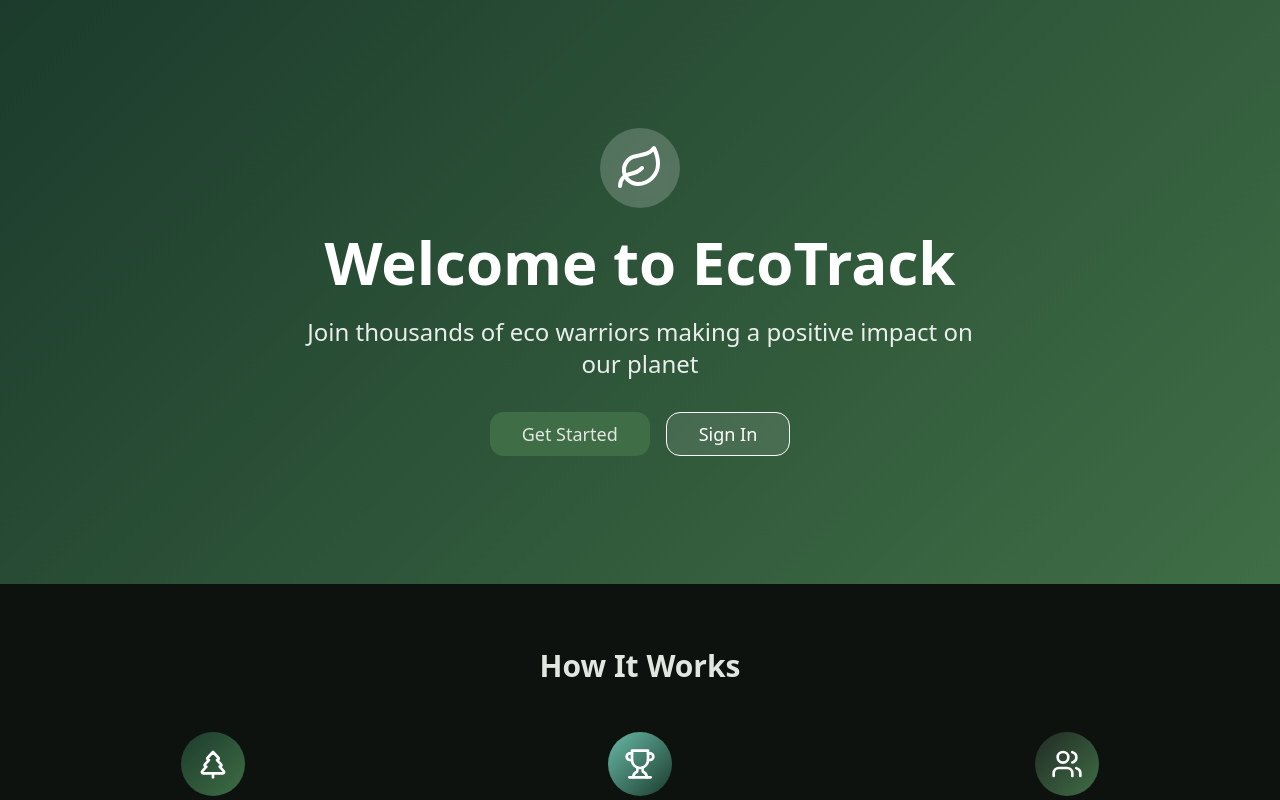
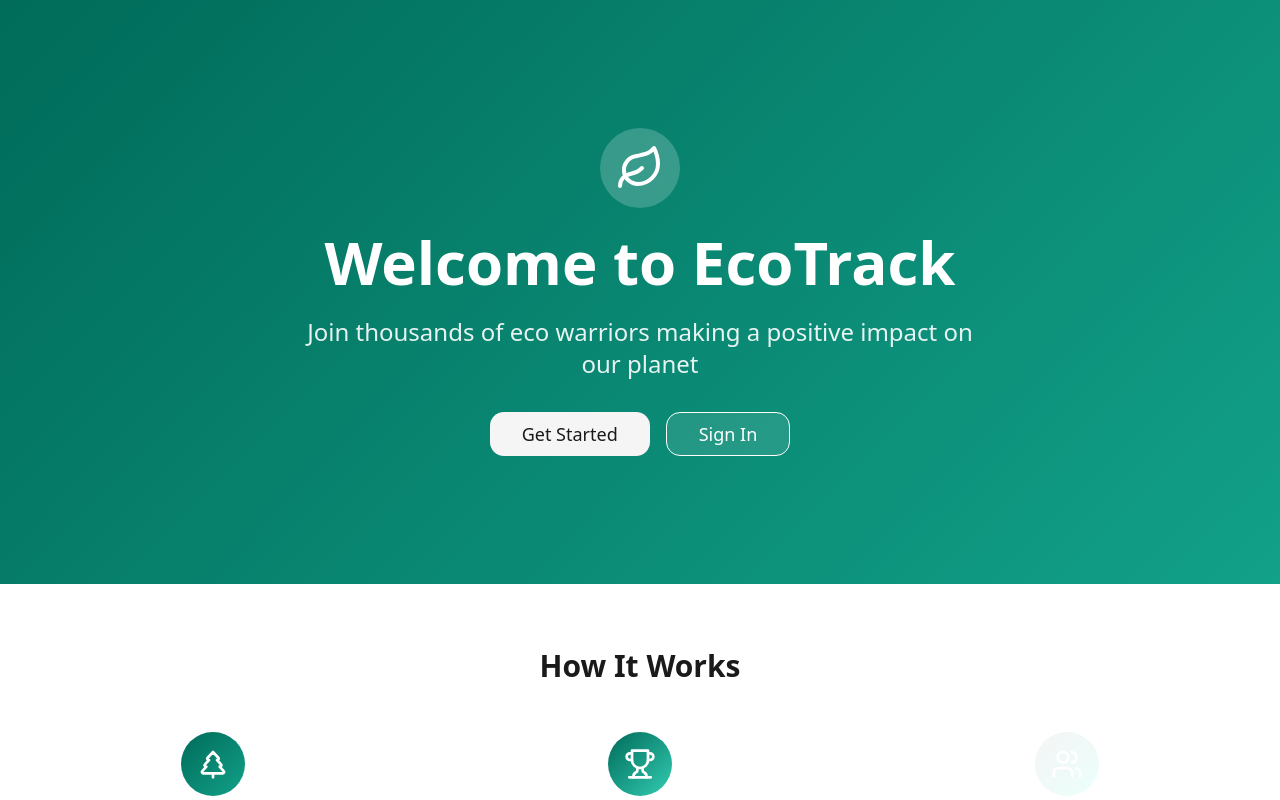
Before and after one commit to danaklv/bloom-track-path, a React (Vite) app: page / in a window 1280 px wide. Shown: the top 800 px of the page. Built offline with nearby package versions, Linux system fonts and the light colour scheme; no server answers; the HTML template or start-up script is replaced by a standard one.

Commit message:
Refactor: Update color palette

```diff
--- a/src/index.css
+++ b/src/index.css
@@ -8,53 +8,53 @@ All colors MUST be HSL.
 
 @layer base {
   :root {
-    /* Dark forest theme - cold, evergreen palette */
-    --background: 140 15% 6%;
-    --foreground: 100 10% 89%;
+    /* Clean modern theme with teal primary (#006D5B) */
+    --background: 0 0% 100%;
+    --foreground: 0 0% 10%;
 
-    --card: 135 9% 11%;
-    --card-foreground: 100 10% 89%;
+    --card: 0 0% 100%;
+    --card-foreground: 0 0% 10%;
 
-    --popover: 135 9% 11%;
-    --popover-foreground: 100 10% 89%;
+    --popover: 0 0% 100%;
+    --popover-foreground: 0 0% 10%;
 
-    /* Deep evergreen primary */
-    --primary: 151 36% 17%;
-    --primary-foreground: 100 10% 89%;
+    /* Primary teal color #006D5B */
+    --primary: 170 100% 21%;
+    --primary-foreground: 0 0% 100%;
 
-    /* Muted moss secondary */
-    --secondary: 128 27% 34%;
-    --secondary-foreground: 100 10% 89%;
+    /* Light secondary */
+    --secondary: 0 0% 96%;
+    --secondary-foreground: 0 0% 10%;
 
-    --muted: 140 12% 15%;
-    --muted-foreground: 100 8% 60%;
+    --muted: 0 0% 96%;
+    --muted-foreground: 0 0% 45%;
 
-    /* Cold cyan-blue accent */
-    --accent: 167 37% 57%;
-    --accent-foreground: 140 15% 6%;
+    /* Accent teal variant */
+    --accent: 170 100% 96%;
+    --accent-foreground: 170 100% 21%;
 
     --destructive: 0 72% 51%;
-    --destructive-foreground: 100 10% 89%;
+    --destructive-foreground: 0 0% 100%;
 
-    --border: 140 10% 20%;
-    --input: 140 10% 20%;
-    --ring: 167 37% 57%;
+    --border: 0 0% 90%;
+    --input: 0 0% 90%;
+    --ring: 170 100% 21%;
 
     --radius: 1rem;
 
-    /* Success green for achievements */
-    --success: 128 27% 34%;
-    --success-foreground: 100 10% 89%;
+    /* Success green */
+    --success: 142 71% 45%;
+    --success-foreground: 0 0% 100%;
 
-    /* Warning for alerts */
+    /* Warning */
     --warning: 45 93% 47%;
-    --warning-foreground: 140 15% 6%;
+    --warning-foreground: 0 0% 10%;
 
-    /* Gradients - cold forest tones */
-    --gradient-forest: linear-gradient(135deg, hsl(151, 36%, 17%) 0%, hsl(128, 27%, 34%) 100%);
-    --gradient-earth: linear-gradient(135deg, hsl(140, 12%, 15%) 0%, hsl(128, 27%, 34%) 100%);
-    --gradient-sky: linear-gradient(135deg, hsl(167, 37%, 57%) 0%, hsl(151, 36%, 17%) 100%);
-    --gradient-accent: linear-gradient(135deg, hsl(167, 37%, 57%) 0%, hsl(128, 27%, 34%) 100%);
+    /* Gradients with primary teal */
+    --gradient-forest: linear-gradient(135deg, hsl(170, 100%, 21%) 0%, hsl(170, 80%, 35%) 100%);
+    --gradient-earth: linear-gradient(135deg, hsl(0, 0%, 96%) 0%, hsl(170, 100%, 96%) 100%);
+    --gradient-sky: linear-gradient(135deg, hsl(170, 100%, 21%) 0%, hsl(170, 60%, 50%) 100%);
+    --gradient-accent: linear-gradient(135deg, hsl(170, 100%, 21%) 0%, hsl(170, 100%, 30%) 100%);
   }
 }
 
```
